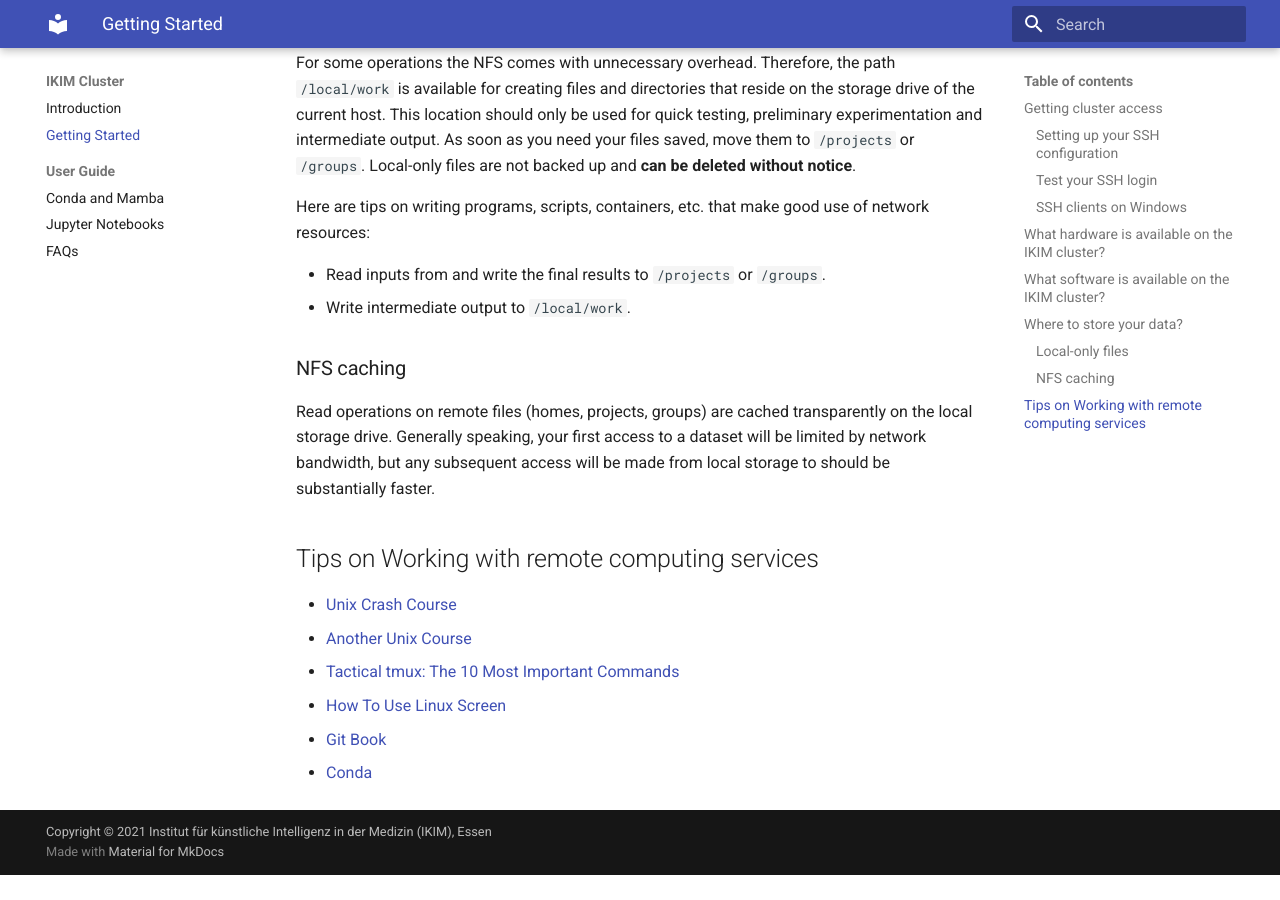
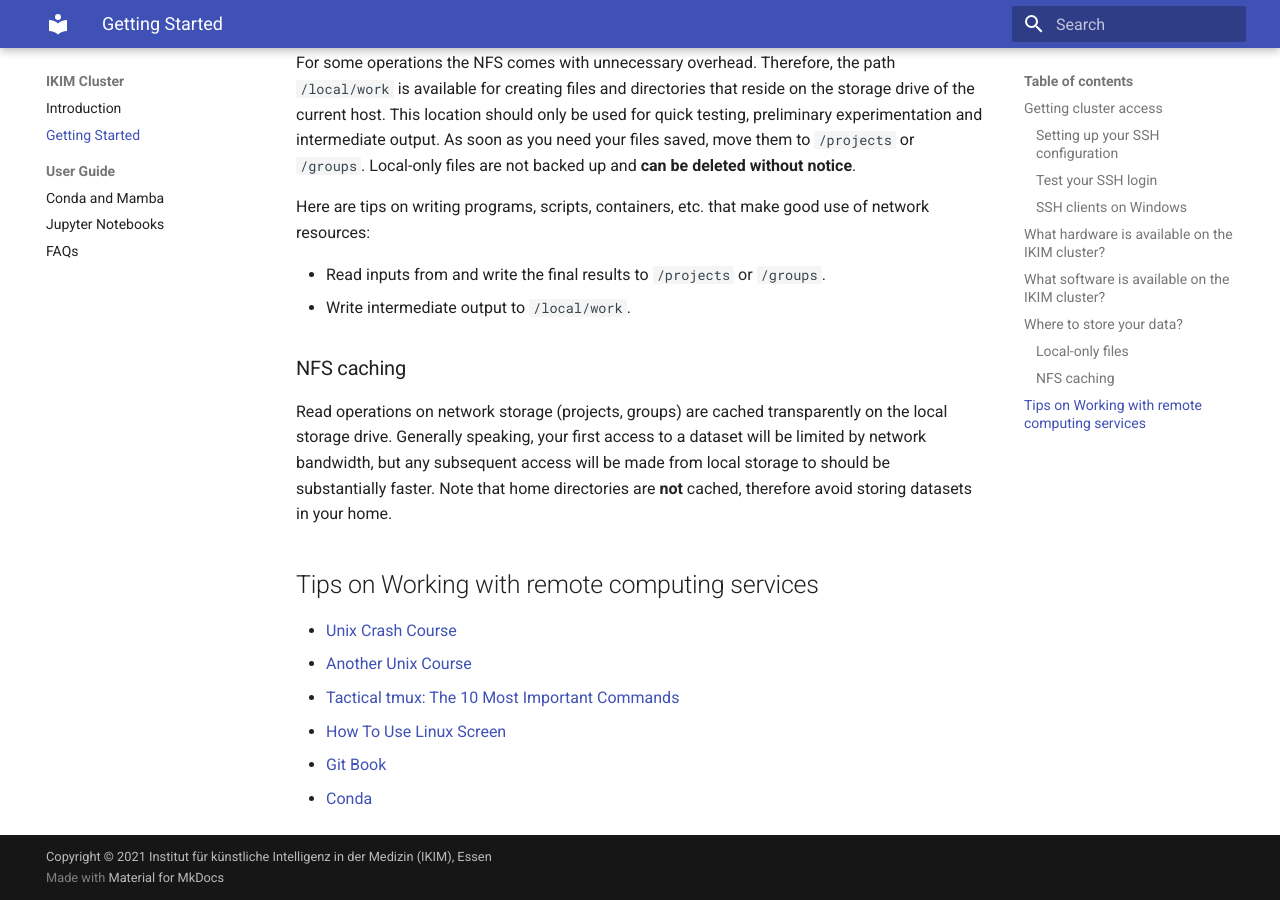
Before and after one commit to IKIM-Essen/ClusterDocs, an MkDocs documentation site: the page built from docs/getting-started.md, in a window 1280 px wide and 900 px high, scrolled down 3918 px. Built offline with MkDocs 1.6.1 and Material for MkDocs 9.7.7, drawn with Linux system fonts in a browser that asks for light colours; before the commit the page ends 4793 px from its top, so only the background shows below that.

Commit message:
Update getting-started.md (#3)
* Update getting-started.md

Detail NFS caching (homes vs. projects/groups)

* Update getting-started.md

Reword the note about homes not being cached

The new language is a bit shorter and more direct.

Co-authored-by: Enrico Nasca <enriconasca@gmail.com>

```diff
--- a/docs/getting-started.md
+++ b/docs/getting-started.md
@@ -181,7 +181,7 @@
 
 ### NFS caching
 
-Read operations on remote files (homes, projects, groups) are cached transparently on the local storage drive. Generally speaking, your first access to a dataset will be limited by network bandwidth, but any subsequent access will be made from local storage to should be substantially faster.
+Read operations on network storage (projects, groups) are cached transparently on the local storage drive. Generally speaking, your first access to a dataset will be limited by network bandwidth, but any subsequent access will be made from local storage to should be substantially faster. Note that home directories are **not** cached, therefore avoid storing datasets in your home.
 
 ## Tips on Working with remote computing services
 
```
